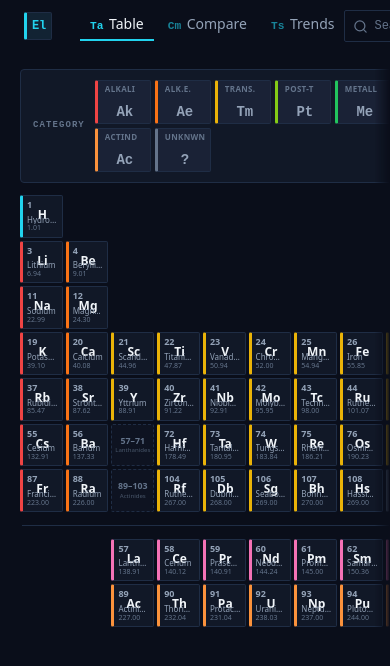
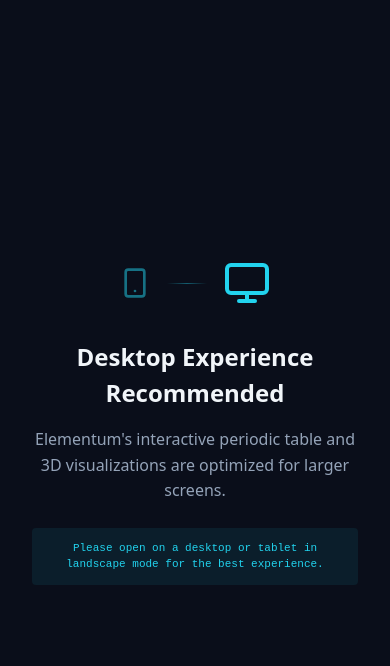
Before and after one commit to deepakkumardewani/elementum, a Vue app: page / in a window 390 px wide. Shown: the top 666 px of the page. Built offline with nearby package versions, Linux system fonts and the light colour scheme.

Commit message:
style(mobile): add mobile not supported overlay
- Hide main app content and show warning overlay on screens < 1024px
- Display scientific themed message using Lucide Monitor/Smartphone icons
- Advise users to use desktop for optimized 3D and trend visualizations

```diff
--- a/src/App.vue
+++ b/src/App.vue
@@ -1,6 +1,7 @@
 <script setup lang="ts">
 import { onMounted, ref, computed } from "vue"
 import { useRoute } from "vue-router"
+import { Smartphone, Monitor } from "lucide-vue-next"
 import { useElementStore } from "@/stores/elementStore"
 import SearchBar from "@/components/SearchBar.vue"
 import ThemeToggle from "@/components/ThemeToggle.vue"
@@ -59,6 +60,20 @@
     <main id="main-content">
       <RouterView />
     </main>
+
+    <!-- Mobile warning overlay -->
+    <div class="mobile-not-supported">
+      <div class="mobile-warning-card">
+        <div class="warning-icons">
+          <Smartphone class="icon-mobile" />
+          <div class="connection-line"></div>
+          <Monitor class="icon-desktop" />
+        </div>
+        <h1>Desktop Experience Recommended</h1>
+        <p>Elementum's interactive periodic table and 3D visualizations are optimized for larger screens.</p>
+        <div class="support-hint">Please open on a desktop or tablet in landscape mode for the best experience.</div>
+      </div>
+    </div>
   </div>
 </template>
 
@@ -196,4 +211,88 @@
   outline-offset: 3px;
   border-radius: 2px;
 }
+
+/* Mobile warning */
+.mobile-not-supported {
+  position: fixed;
+  inset: 0;
+  display: none;
+  background-color: var(--bg-base);
+  z-index: v-bind("Z.toast + 1");
+  padding: 2rem;
+  align-items: center;
+  justify-content: center;
+}
+
+@media (max-width: 1023px) {
+  .mobile-not-supported {
+    display: flex;
+  }
+}
+
+.mobile-warning-card {
+  max-width: 400px;
+  text-align: center;
+  animation: fadeInDown 0.6s cubic-bezier(0.16, 1, 0.3, 1);
+}
+
+.warning-icons {
+  display: flex;
+  align-items: center;
+  justify-content: center;
+  gap: 1rem;
+  margin-bottom: 2rem;
+  color: var(--accent-cyan);
+}
+
+.icon-mobile {
+  width: 32px;
+  height: 32px;
+  opacity: 0.5;
+}
+
+.icon-desktop {
+  width: 48px;
+  height: 48px;
+}
+
+.connection-line {
+  width: 40px;
+  height: 1px;
+  background: linear-gradient(to right, transparent, var(--accent-cyan), transparent);
+  opacity: 0.4;
+}
+
+.mobile-warning-card h1 {
+  font-size: 1.5rem;
+  font-weight: 700;
+  margin-bottom: 1rem;
+  color: var(--text-primary);
+}
+
+.mobile-warning-card p {
+  color: var(--text-secondary);
+  line-height: 1.6;
+  margin-bottom: 1.5rem;
+}
+
+.support-hint {
+  font-size: var(--text-xs);
+  font-family: var(--font-mono);
+  color: var(--accent-cyan);
+  padding: 0.75rem;
+  background: color-mix(in srgb, var(--accent-cyan) 8%, transparent);
+  border-radius: 4px;
+}
+
+@keyframes fadeInDown {
+  from {
+    opacity: 0;
+    transform: translateY(-20px);
+  }
+  to {
+    opacity: 1;
+    transform: translateY(0);
+  }
+}
 </style>
```
